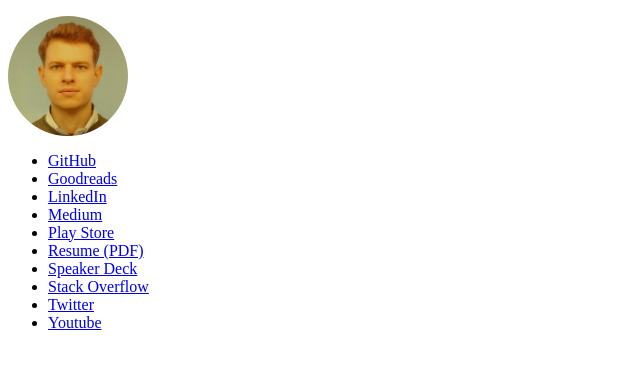
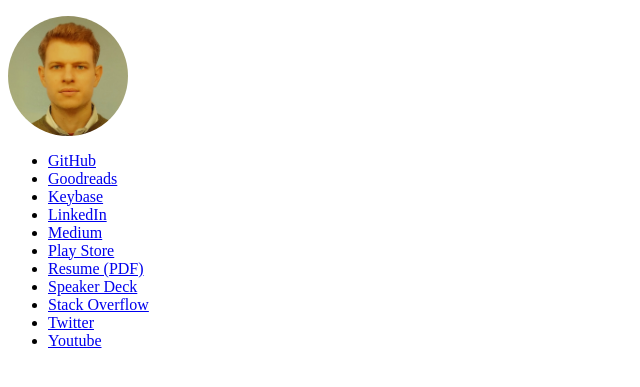
Before and after one commit to oldergod/oldergod.github.io, a plain HTML site: page index.html in a window 1280 px wide. Shown: the part 105-492 px from the top of the page, without its empty margins (0-640 px from the left). Drawn offline with Linux system fonts and the light colour scheme.

Commit message:
Add Keybase

```diff
--- a/index.html
+++ b/index.html
@@ -18,6 +18,7 @@
   <ul>
     <li><a href="https://github.com/oldergod" target="_blank">GitHub</a></li>
     <li><a href="https://www.goodreads.com/oldergod" target="_blank">Goodreads</a></li>
+    <li><a href="https://keybase.io/oldergod" target="_blank">Keybase</a></li>
     <li><a href="https://linkedin.com/in/bquenaudon/" target="_blank">LinkedIn</a></li>
     <li><a href="https://medium.com/@oldergod" target="_blank">Medium</a></li>
     <li><a href="https://play.google.com/store/apps/developer?id=Beno%C3%AEt+Quenaudon" target="_blank">Play Store</a></li>
```
